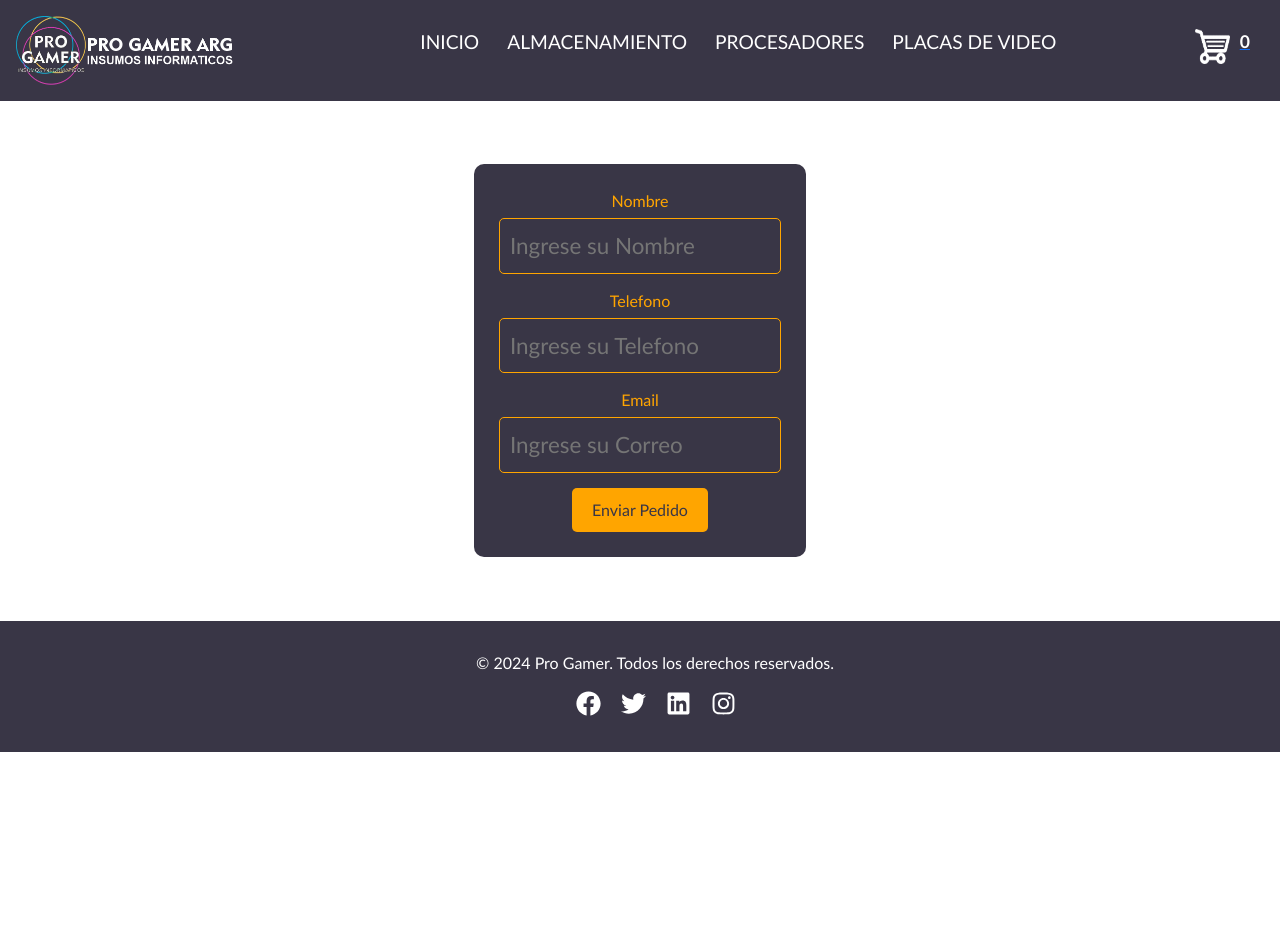
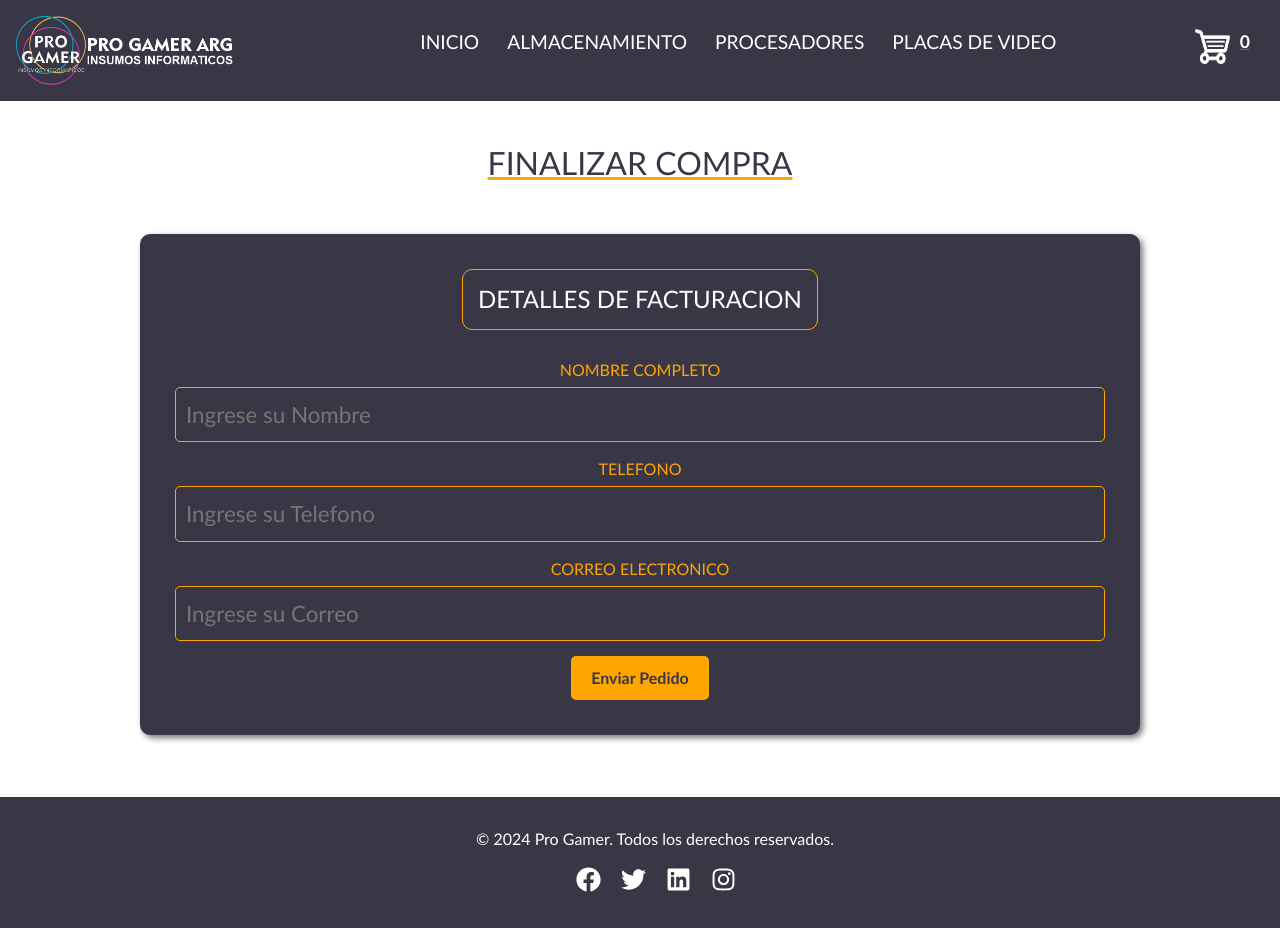
Before and after one commit to PixelarStudio/Cursada-ReactJS-CRUIZ, a React (Vite) app: page /checkout in a window 1280 px wide. Before the commit the page ends 800 px from the top, so only its background shows below. Built offline with nearby package versions, Linux system fonts and the light colour scheme.

Commit message:
Se dio estilos al Checkout, Carrito, Formulario de finalizar compra, se incorporaron imagenes webp, se vinculo y modifico el firebase, terminando retoques

```diff
--- a/src/componentes/Carrito/Carrito.scss
+++ b/src/componentes/Carrito/Carrito.scss
@@ -11,6 +11,7 @@
     margin: 100px 200px;
     font-size: 1.05em;
     padding: 50px;
+
 
 }
 
@@ -86,6 +87,7 @@ background-color: transparent;
     font-weight: bold;
     padding: .6em;
     text-align: center;
+    border: 1px solid #ffa500;
 }
 
 .carritovacio {
--- a/src/componentes/Checkout/Checkout.jsx
+++ b/src/componentes/Checkout/Checkout.jsx
@@ -1,16 +1,16 @@
-import {useState, useContext} from "react";
-import Form from "./Form"
+import { useState, useContext } from "react";
+import Form from "./Form";
 import { CartContext } from "../CartContext/CartContext";
-import {addDoc, collection} from "firebase/firestore"
+import { addDoc, collection } from "firebase/firestore";
 import db from "../../db/Db";
-
-import "./Checkout.scss"
+import "./Checkout.scss";
+import { Link } from "react-router-dom";
 
 const Checkout = () => {
   const [datosForm, setDatosForm] = useState({
     nombre: "",
     telefono: "",
-    email: ""
+    email: "",
   });
   const [idOrden, setIdOrden] = useState(null);
   const { carrito, totalPrecio, borrarCarrito } = useContext(CartContext);
@@ -33,9 +33,8 @@ const Checkout = () => {
   const subirOrden = (orden) => {
     const ordenesRef = collection(db, "ordenes");
     addDoc(ordenesRef, orden).then((respuesta) => {
-      setIdOrden(respuesta.id)
-      //limpiar carrito
-      borrarCarrito()
+      setIdOrden(respuesta.id);
+      borrarCarrito();
     });
   };
 
@@ -44,12 +43,26 @@ const Checkout = () => {
       {idOrden ? (
         <section className="orden-fin">
           <article className="genera-orden">
-          <h1>Su pedido fue ingresado con Exito.</h1>
-          <h4>Su N° de orden es: <span>{idOrden}</span> </h4>
+            <h2>SU PEDIDO FUE INGRESADO CON EXITO</h2>
           </article>
-          <article className="genera-orden">
-          <h2>Muchas Gracias por Su Compra</h2>
+
+          <article className="ident-pedido">
+            <article className="genera-orden">
+              <h4>
+                SU IDENTIFICACION DE PEDIDO ES: <span>{idOrden}</span>{" "}
+              </h4>
+            </article>
+
+            <article className="genera-orden">
+              <h2>MUCHAS GRACIAS POR SU COMPRA 🛒</h2>
+            </article>
           </article>
+
+          <Link to="/">
+            <button className="buttons-fin">
+              <h4>VOLVER AL INICIO</h4>
+            </button>
+          </Link>
         </section>
       ) : (
         <Form
--- a/src/componentes/Checkout/Checkout.scss
+++ b/src/componentes/Checkout/Checkout.scss
@@ -20,3 +20,40 @@
 span {
     color: #ffa500;
 }
+
+.ident-pedido{
+    display: flex;
+    flex-direction: column;
+    gap: 30px;
+    background-color: #8b8d92;
+    width: 800px;
+    border-radius: 10px;
+    padding: 30px;
+    box-shadow: 3px 3px 6px #777777, -3px -3px 6px #ffffff;
+
+
+}
+
+.buttons-fin {
+    color: white;
+    width: 250px;
+    border-radius: 8px;
+    background: #404042;
+    cursor: pointer;
+    font-weight: bold;
+    text-align: center;
+    border: 1px solid #ffa500;
+
+}
+
+.buttons-fin:hover {
+    color: #404042;
+    width: 250px;
+    border-radius: 8px;
+    background: #ffa500;
+    cursor: pointer;
+    font-weight: bold;
+    text-align: center;
+    border: 1px solid #ffa500;
+
+}
--- a/src/componentes/Checkout/Form.jsx
+++ b/src/componentes/Checkout/Form.jsx
@@ -1,25 +1,45 @@
-
-
-import "./Form.scss"
+import "./Form.scss";
 
 const Form = ({ datosForm, guardarDatosInput, enviarOrder }) => {
   return (
+    <article className="article-form">
+      <h2>FINALIZAR COMPRA</h2>
 
-      <article className="article-form">
-      <form onSubmit={enviarOrder} >
-        <label htmlFor="nombre">Nombre</label>
-        <input type="text" id="nombre" name="nombre" placeholder="Ingrese su Nombre" value={datosForm.nombre} onChange={guardarDatosInput} />
+      <form onSubmit={enviarOrder}>
+      <h4>DETALLES DE FACTURACION</h4>
+        <label htmlFor="nombre">NOMBRE COMPLETO</label>
+        <input
+          type="text"
+          id="nombre"
+          name="nombre"
+          placeholder="Ingrese su Nombre"
+          value={datosForm.nombre}
+          onChange={guardarDatosInput}
+        />
 
-        <label htmlFor="telefono">Telefono</label>
-        <input type="text" id="telefono" name="telefono" placeholder="Ingrese su Telefono" value={datosForm.telefono} onChange={guardarDatosInput} />
+        <label htmlFor="telefono">TELEFONO</label>
+        <input
+          type="text"
+          id="telefono"
+          name="telefono"
+          placeholder="Ingrese su Telefono"
+          value={datosForm.telefono}
+          onChange={guardarDatosInput}
+        />
 
-        <label htmlFor="email">Email</label>
-        <input type="text" id="email" name="email" placeholder="Ingrese su Correo" value={datosForm.email} onChange={guardarDatosInput} />
+        <label htmlFor="email">CORREO ELECTRONICO</label>
+        <input
+          type="text"
+          id="email"
+          name="email"
+          placeholder="Ingrese su Correo"
+          value={datosForm.email}
+          onChange={guardarDatosInput}
+        />
 
         <button type="submit">Enviar Pedido</button>
       </form>
-      </article>
-
-  )
-}
-export default Form
+    </article>
+  );
+};
+export default Form;
--- a/src/componentes/Checkout/Form.scss
+++ b/src/componentes/Checkout/Form.scss
@@ -3,14 +3,17 @@ form {
   display: flex;
   flex-direction: column;
   align-items: center;
-    padding: 25px;
+  padding: 35px;
   background-color: #393646;
   color: #ffa500;
   border-radius: 10px;
   max-width: 1200px;
-    margin: 100px;
+  width: 1000px;
   align-content: center;
   justify-content: center;
+  margin-bottom: 27px;
+  box-shadow: 3px 3px 6px #777777, -3px -3px 6px #ffffff;
+
 }
 
 label {
@@ -36,21 +39,39 @@ form {
   border-radius: 5px;
   cursor: pointer;
   transition: background-color 0.3s ease;
+  font-weight: bold;
+
 }
 
 button:hover {
   background-color: #ffcc00;
+  font-weight: bold;
 }
 
 .article-form {
   display: flex;
   flex-direction: column;
   align-items: center;
-    padding: 25px;
-    color: #ffa500;
+  align-content: center;
+  padding: 35px;
+  color: #393646;
+  justify-content: center;
+  width: auto;
+  margin-top: -0.51%;
+}
+
+.article-form h4 {
+  border: 1px solid #ffa500;
+  padding: 15px;
   border-radius: 10px;
-    align-content: center;
-    justify-content: center;
-    height: 65vh;
+  color: #ffffff;
+  margin-bottom: 3%;
+}
 
+.article-form h2 {
+  text-decoration: underline #ffa500;
+  padding: 15px;
+  border-radius: 10px;
+  color: #393646;
+  margin-bottom: 3%;
 }
--- a/src/componentes/Footer/Footer.scss
+++ b/src/componentes/Footer/Footer.scss
@@ -4,7 +4,7 @@
     color: white;
     text-align: center;
     padding: 20px 0;
-    width: 100%;
+    width: auto;
     height: 100%;
 }
 
@@ -14,13 +14,11 @@
     align-items: center;
     flex-direction: column-reverse;
     margin-bottom: auto;
-
 }
 
 .footer-info {
     margin-top: 10px;
     margin-left: 30px;
-
 }
 
 .esp-li {
--- a/src/componentes/ItemCount/ItemCount.scss
+++ b/src/componentes/ItemCount/ItemCount.scss
@@ -18,7 +18,7 @@
 
   .controles button{
     width: 50px;
-    height: 30px;
+    height: 50px;
     background-color: #393646;
     color: white;
     border-radius: 5px;
@@ -29,6 +29,10 @@
   button:hover{
     cursor: pointer;
     background-color: #c58e28;
+    color:#393646;
+    font-weight: bold;
+
+
 
   }
 
--- a/src/componentes/ItemDetail/ItemDetail.jsx
+++ b/src/componentes/ItemDetail/ItemDetail.jsx
@@ -1,5 +1,3 @@
-/* eslint-disable react/jsx-no-comment-textnodes */
-/* eslint-disable react/prop-types */
 import { useState, useContext } from "react";
 import ItemCount from "../ItemCount/ItemCount";
 import { Link } from "react-router-dom";
```
Also changed, not shown: src/componentes/NavBar/CartWidget.jsx (+5 -6 lines). Lines whose indentation alone changed are shown as unchanged.
